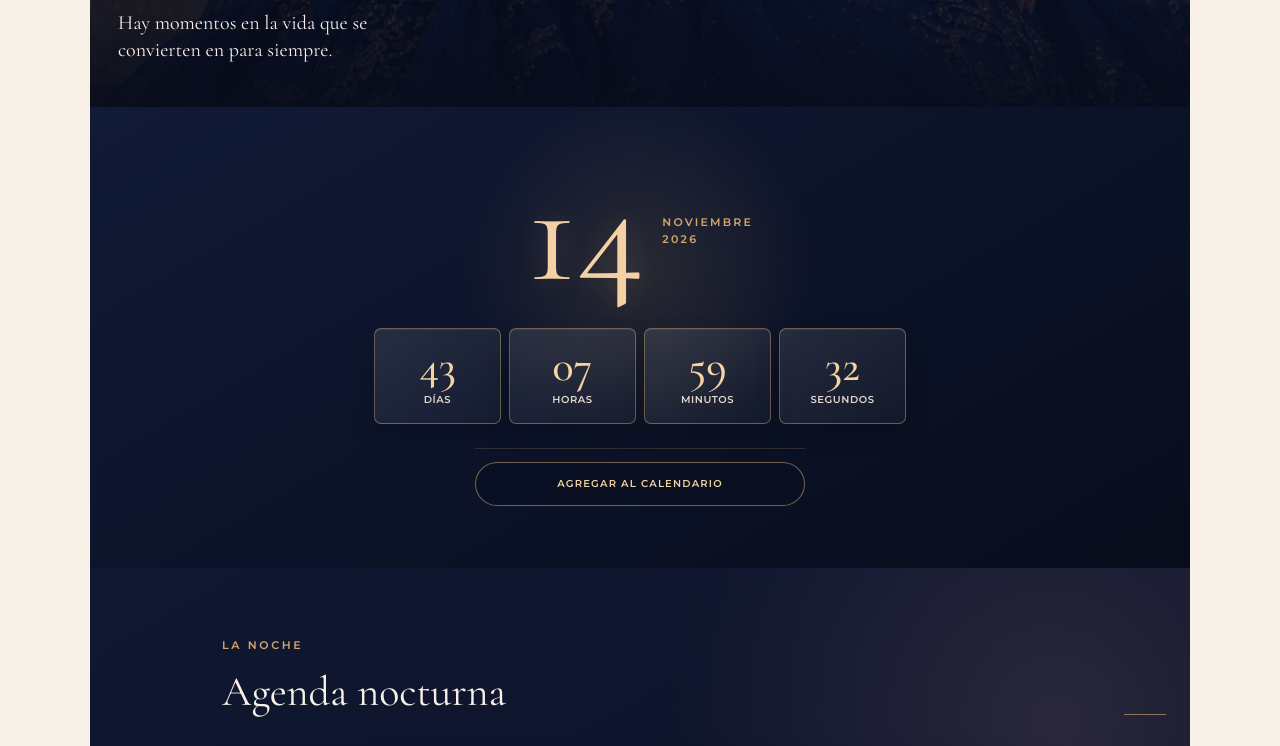
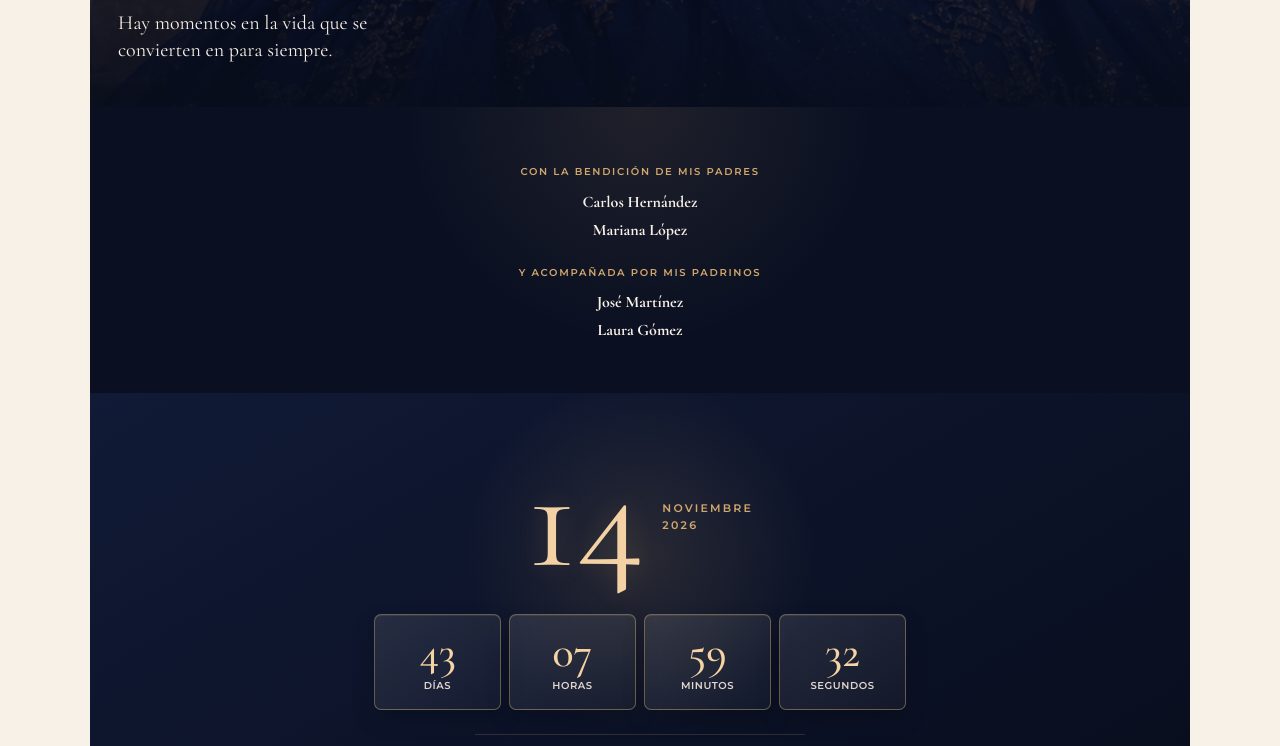
Before and after one commit to alecsis96/invitaciones-digitales, a Next.js app: page /xv-02 in a window 1280 px wide. Shown: the part 1493-2239 px from the top of the page. Built offline with nearby package versions, Linux system fonts and the light colour scheme.

Commit message:
Add XV-02 parents and godparents section

```diff
--- a/src/app/globals.css
+++ b/src/app/globals.css
@@ -50,6 +50,14 @@
 .glam-hero h1 { margin:0; text-shadow:0 3px 24px rgba(0,0,0,.3); }
 .glam-hero strong { color:#efc78f; font:600 11px var(--font-sans); letter-spacing:.21em; text-transform:uppercase; }
 .glam-hero span { margin-top:8px; max-width:300px; font-size:20px; line-height:1.32; }
+.glam-family { display:grid; gap:24px; padding:58px 28px 51px; text-align:center; background:radial-gradient(circle at 50% 0,rgba(220,174,111,.1),transparent 38%),#0a1022; }
+.glam-family-group { display:grid; gap:10px; }
+.glam-family-group>p,.glam-family-godparents>span { margin:0; color:var(--glam-gold); font:600 10px/1.45 var(--font-sans); letter-spacing:.17em; text-transform:uppercase; }
+.glam-family-group>strong,.glam-family-godparents>strong { color:#fff3e7; font:400 clamp(24px,6vw,31px)/1.16 var(--font-editorial); }
+.glam-family-names { display:grid; gap:4px; }
+.glam-family-names strong { overflow-wrap:anywhere; }
+.glam-family-godparents { display:grid; gap:7px; }
+.glam-family-godparents + .glam-family-godparents { margin-top:14px; }
 
 .glam-locations { display:block; padding:66px 18px; background:#080d1c; }
 .glam-locations>p,.glam-locations>h2 { margin-left:6px; }
--- a/src/data/events/camila.glam.demo.ts
+++ b/src/data/events/camila.glam.demo.ts
@@ -4,6 +4,7 @@ export const camilaGlamDemo: InvitationEvent = {
   honoreeName: "Camila", eventLabel: "Mis XV", date: "2026-11-14T17:00:00-06:00", displayDate: "14 · 11 · 26",
   heroImage: "/images/xv-02/camila/camila-azul-01.webp", heroImageAlt: "Camila con vestido azul rey en una escena editorial nocturna",
   introText: "Hay momentos en la vida que se convierten en para siempre.",
+  family: { parents: ["Carlos Hernández", "Mariana López"], godparents: [{ names: ["José Martínez", "Laura Gómez"] }] },
   ceremony: { label: "Ceremonia religiosa", time: "5:00 PM", venue: "Parroquia de Santiago Apóstol", address: "Central 9, Centro, 29930 Yajalón, Chis.", mapUrl: "https://maps.app.goo.gl/iqiYZ2wFWUM3teMK9?g_st=ac", image: "/images/parroquia-santiago-apostol.jpg", imageAlt: "Exterior de la Parroquia de Santiago Apóstol" },
   reception: { label: "Recepción", time: "7:00 PM", venue: "Salón Las Tejas", address: "Barranca Navil, 29930 Yajalón, Chis.", mapUrl: "https://maps.app.goo.gl/bSesnj7fdbd2a6R96?g_st=ac", image: "/images/salon-las-tejas.jpg", imageAlt: "Exterior del Salón Las Tejas" },
   itinerary: [
--- a/src/templates/xv/glam-02/XVGlamInvitation.tsx
+++ b/src/templates/xv/glam-02/XVGlamInvitation.tsx
@@ -14,6 +14,7 @@ export function XVGlamInvitation({ event }: { event: InvitationEvent }) {
       <GlamOpening event={event} />
       <EventMusic music={event.music} className="glam-music" />
       <GlamHero event={event} />
+      <GlamFamily family={event.family} parentsFallback={event.parents} />
       <ScrollReveal className="glam-reveal"><GlamDate event={event} /></ScrollReveal>
       <ScrollReveal className="glam-reveal"><GlamAgenda event={event} /></ScrollReveal>
       <ScrollReveal className="glam-reveal"><GlamLocations event={event} /></ScrollReveal>
@@ -62,6 +63,18 @@ function GlamHero({ event }: { event: InvitationEvent }) {
   return <section className="glam-hero" style={{ backgroundImage: `linear-gradient(0deg,rgba(8,13,28,.96),rgba(8,13,28,.14)),url(${event.heroImage})` }}>
     <div><p>MIS XV</p><h1>{event.honoreeName}</h1><strong>Glam Nocturna</strong><span>Hay momentos en la vida que se convierten en para siempre.</span></div>
   </section>;
+}
+
+function GlamFamily({ family, parentsFallback }: { family?: InvitationEvent["family"]; parentsFallback?: string[] }) {
+  const parents = (family?.parents ?? parentsFallback)?.filter(name => name.trim()) ?? [];
+  const godparents = family?.godparents?.map(group => ({ role: group.role?.trim(), names: group.names.filter(name => name.trim()) })).filter(group => group.names.length) ?? [];
+
+  if (!parents.length && !godparents.length) return null;
+
+  return <ScrollReveal className="glam-reveal"><section className="glam-family">
+    {parents.length ? <div className="glam-family-group"><p>Con la bendición de mis padres</p><div className="glam-family-names">{parents.map(name => <strong key={name}>{name}</strong>)}</div></div> : null}
+    {godparents.length ? <div className="glam-family-group"><p>Y acompañada por mis padrinos</p>{godparents.map((group, index) => <div className="glam-family-godparents" key={`${group.role ?? "padrinos"}-${index}`}>{group.role ? <span>{group.role}</span> : null}<div className="glam-family-names">{group.names.map(name => <strong key={name}>{name}</strong>)}</div></div>)}</div> : null}
+  </section></ScrollReveal>;
 }
 
 function GlamDate({ event }: { event: InvitationEvent }) {
```
